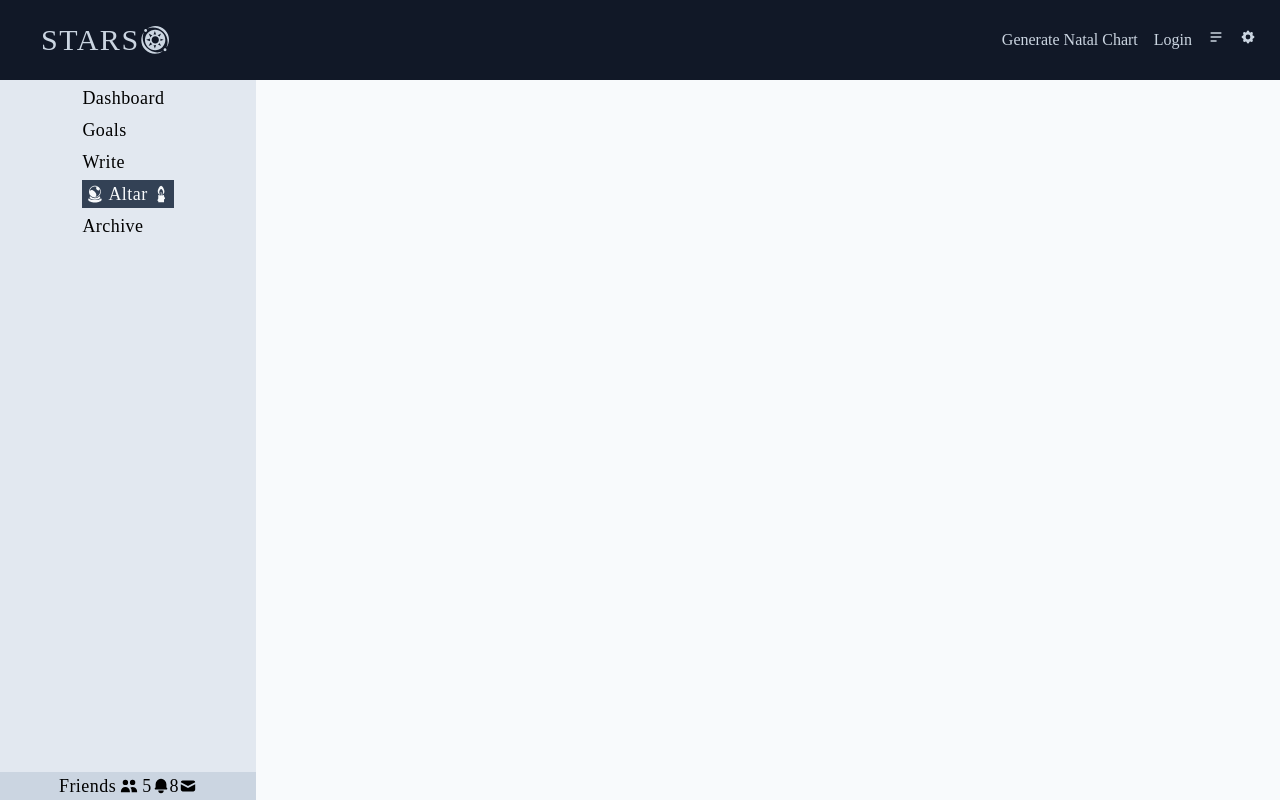
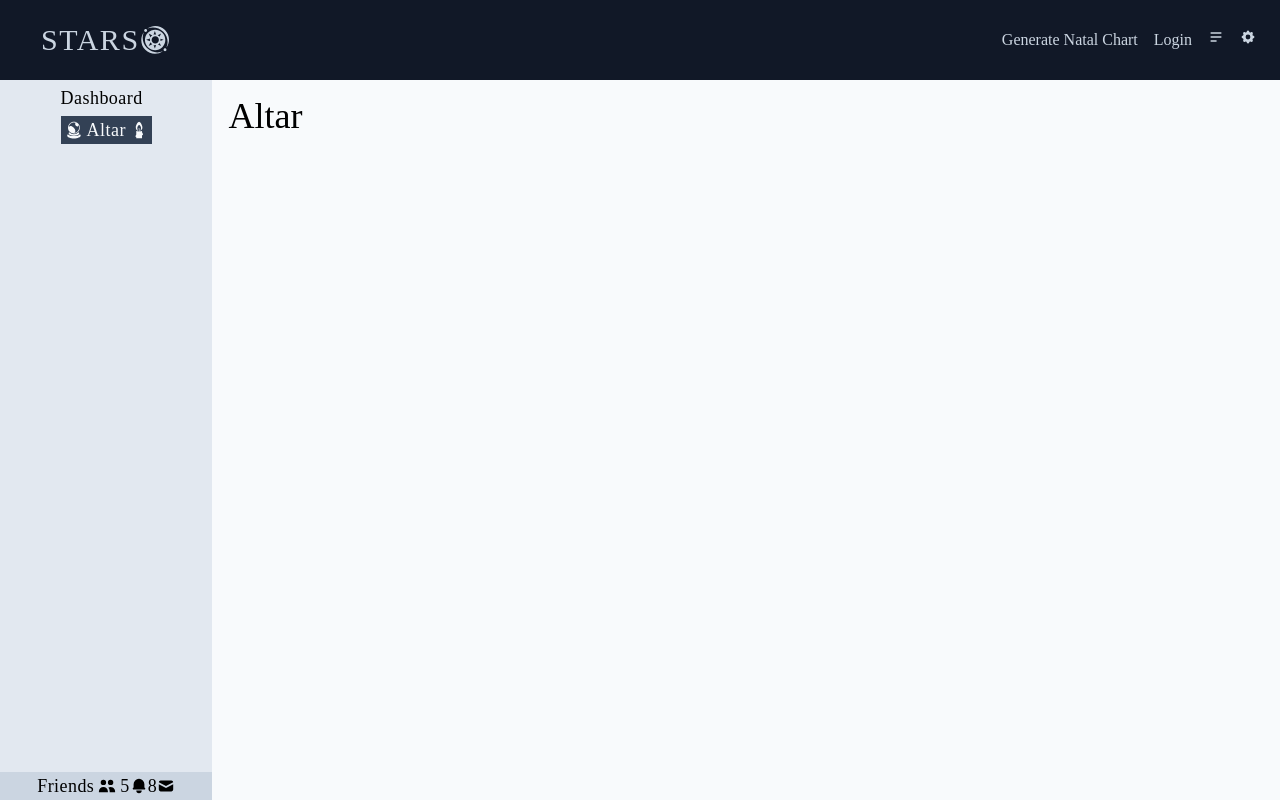
Before and after one commit to allanlalangan/stars, a React (Create React App) app in the folder client/: page /altar in a window 1280 px wide. Built offline with nearby package versions, Linux system fonts and the light colour scheme.

Commit message:
add altar page, update Sidebar links

```diff
--- a/client/src/App.js
+++ b/client/src/App.js
@@ -11,6 +11,7 @@ import Sidebar from './components/Sidebar';
 // import { useDispatch } from 'react-redux';
 // import { getCurrentPlanets } from './features/todaySlice';
 import { useSelector } from 'react-redux';
+import AltarPage from './pages/altar';
 
 const App = () => {
   const { user } = useSelector((state) => state.auth);
@@ -23,7 +24,7 @@ const App = () => {
     <div className='app'>
       <BrowserRouter>
         <Header />
-        <main className='flex h-main'>
+        <main className='flex flex-col-reverse md:h-main md:flex-row'>
           <Sidebar />
           <Routes>
             <Route path='/' element={<HomePage />} />
@@ -34,6 +35,10 @@ const App = () => {
             <Route path='/login' element={<LoginPage />} />
             <Route path='/create-account' element={<CreateAccountPage />} />
             <Route path='/generate-chart' element={<GenerateChartPage />} />
+            <Route
+              path='/altar'
+              element={user ? <AltarPage /> : <LoginPage />}
+            />
           </Routes>
         </main>
       </BrowserRouter>
--- a/client/src/components/Sidebar.jsx
+++ b/client/src/components/Sidebar.jsx
@@ -4,21 +4,20 @@ import { Link } from 'react-router-dom';
 
 const Sidebar = () => {
   return (
-    <nav className='flex h-full w-1/5 max-w-screen-sm flex-col items-center justify-between bg-slate-200'>
-      <ul>
+    <nav className='fixed bottom-0 flex w-screen flex-col items-center justify-between bg-slate-200 md:static md:h-full md:w-1/5 md:max-w-screen-sm'>
+      <ul className='flex md:flex-col'>
         <Link to='/dashboard'>
           <li className='mt-1 cursor-pointer text-lg tracking-wide'>
             Dashboard
           </li>
         </Link>
-        <li className='mt-1 cursor-pointer text-lg tracking-wide'>Goals</li>
-        <li className='mt-1 cursor-pointer text-lg tracking-wide'>Write</li>
-        <li className='mt-1 flex cursor-pointer items-center bg-slate-700 text-lg tracking-wide text-slate-50'>
-          <GiCrystalBall className='mx-1' />
-          Altar
-          <GiCandleLight className='mx-1' />
-        </li>
-        <li className='mt-1 cursor-pointer text-lg tracking-wide'>Archive</li>
+        <Link to='/altar'>
+          <li className='mt-1 flex cursor-pointer items-center bg-slate-700 text-lg tracking-wide text-slate-50'>
+            <GiCrystalBall className='mx-1' />
+            Altar
+            <GiCandleLight className='mx-1' />
+          </li>
+        </Link>
       </ul>
       <ul className='flex w-full items-center justify-center bg-slate-300'>
         <li className='flex cursor-pointer items-center text-lg tracking-wide'>
--- /dev/null
+++ b/client/src/pages/altar.js
@@ -0,0 +1,8 @@
+const AltarPage = () => {
+  return (
+    <section className='h-full w-full p-4'>
+      <h2>Altar</h2>
+    </section>
+  );
+};
+export default AltarPage;
```
